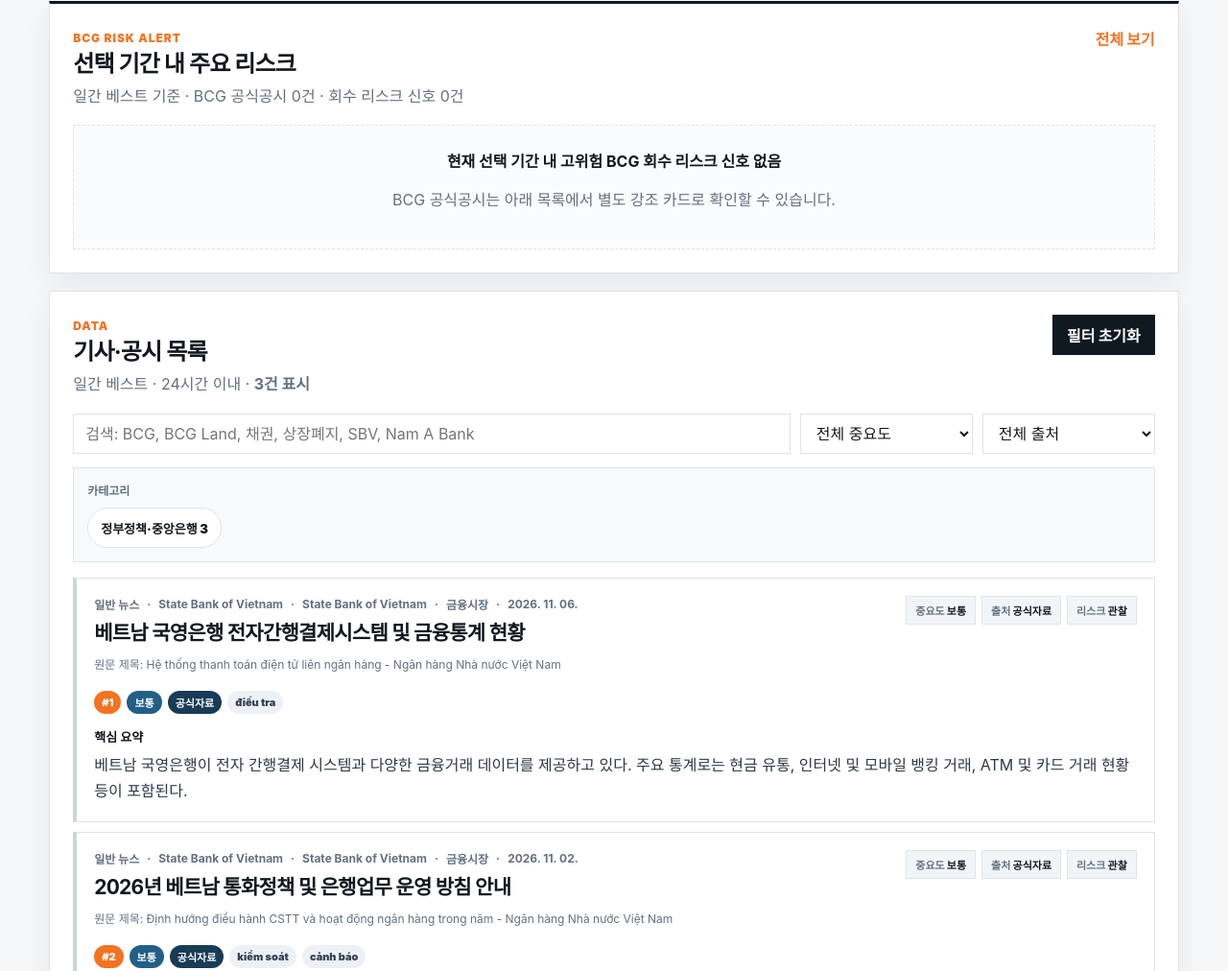
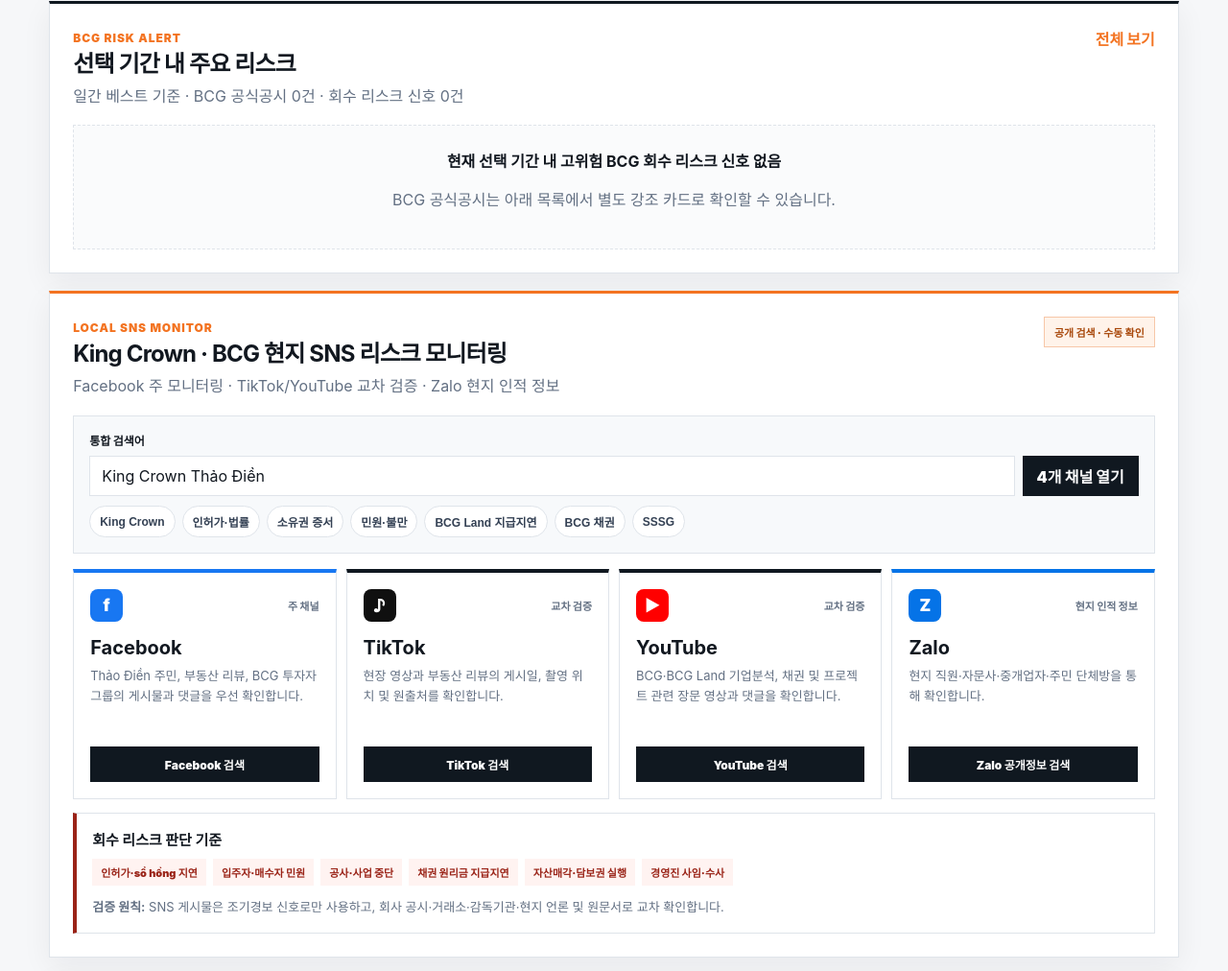
Before and after one commit to jeonys-12/vietnam-economic-newsletter, a website: page index.html in a window 1280 px wide. Shown: the part 436-1448 px from the top of the page at 96% size. Drawn offline with Linux system fonts and the light colour scheme.

Commit message:
Fix SNS monitoring section deployment

```diff
--- a/index.html
+++ b/index.html
@@ -5,7 +5,7 @@
   <meta name="viewport" content="width=device-width, initial-scale=1" />
   <title>베트남 경제 / BCG 뉴스</title>
   <meta name="description" content="베트남 경제정책·금융시장·BCG 공식공시와 Hanwha SSSG 회수 리스크 모니터링 대시보드입니다." />
-  <link rel="stylesheet" href="style.css" />
+  <link rel="stylesheet" href="style.css?v=20260716-sns-v2" />
 </head>
 <body>
   <header class="site-header">
@@ -32,6 +32,7 @@
       </nav>
       <nav class="top-nav" aria-label="Main navigation">
         <a href="#risk-alert">BCG Risk</a>
+        <a href="#sns-monitor">SNS Monitor</a>
         <a href="#data">Data</a>
       </nav>
     </div>
@@ -85,6 +86,64 @@
       <div id="riskAlertList" class="risk-list" aria-live="polite"></div>
     </section>
 
+    <section id="sns-monitor" class="panel sns-panel">
+      <div class="section-title split">
+        <div>
+          <span class="section-kicker">Local SNS Monitor</span>
+          <h2>King Crown · BCG 현지 SNS 리스크 모니터링</h2>
+          <p>Facebook 주 모니터링 · TikTok/YouTube 교차 검증 · Zalo 현지 인적 정보</p>
+        </div>
+        <span class="sns-manual-badge">공개 검색 · 수동 확인</span>
+      </div>
+      <div class="sns-search-box">
+        <label for="snsSearchInput">통합 검색어</label>
+        <div class="sns-search-row">
+          <input id="snsSearchInput" type="search" value="King Crown Thảo Điền" aria-label="SNS 통합 검색어" />
+          <button id="snsSearchAllBtn" class="reset-btn" type="button">4개 채널 열기</button>
+        </div>
+        <div id="snsKeywordButtons" class="sns-keywords" aria-label="추천 검색어">
+          <button type="button" data-sns-query="King Crown Thảo Điền">King Crown</button>
+          <button type="button" data-sns-query="pháp lý King Crown Thảo Điền">인허가·법률</button>
+          <button type="button" data-sns-query="sổ hồng King Crown">소유권 증서</button>
+          <button type="button" data-sns-query="khiếu nại King Crown">민원·불만</button>
+          <button type="button" data-sns-query="BCG Land chậm thanh toán">BCG Land 지급지연</button>
+          <button type="button" data-sns-query="trái phiếu Bamboo Capital">BCG 채권</button>
+          <button type="button" data-sns-query="Sao Sáng Sài Gòn SSSG">SSSG</button>
+        </div>
+      </div>
+      <div class="sns-channel-grid">
+        <article class="sns-channel primary">
+          <div class="sns-channel-head"><span class="sns-icon facebook">f</span><span class="channel-rank">주 채널</span></div>
+          <h3>Facebook</h3>
+          <p>Thảo Điền 주민, 부동산 리뷰, BCG 투자자 그룹의 게시물과 댓글을 우선 확인합니다.</p>
+          <a id="facebookSearchLink" class="sns-open-link" href="https://www.facebook.com/search/posts/?q=King%20Crown%20Th%E1%BA%A3o%20%C4%90i%E1%BB%81n" target="_blank" rel="noopener noreferrer">Facebook 검색</a>
+        </article>
+        <article class="sns-channel verify">
+          <div class="sns-channel-head"><span class="sns-icon tiktok">♪</span><span class="channel-rank">교차 검증</span></div>
+          <h3>TikTok</h3>
+          <p>현장 영상과 부동산 리뷰의 게시일, 촬영 위치 및 원출처를 확인합니다.</p>
+          <a id="tiktokSearchLink" class="sns-open-link" href="https://www.tiktok.com/search?q=King%20Crown%20Th%E1%BA%A3o%20%C4%90i%E1%BB%81n" target="_blank" rel="noopener noreferrer">TikTok 검색</a>
+        </article>
+        <article class="sns-channel verify">
+          <div class="sns-channel-head"><span class="sns-icon youtube">▶</span><span class="channel-rank">교차 검증</span></div>
+          <h3>YouTube</h3>
+          <p>BCG·BCG Land 기업분석, 채권 및 프로젝트 관련 장문 영상과 댓글을 확인합니다.</p>
+          <a id="youtubeSearchLink" class="sns-open-link" href="https://www.youtube.com/results?search_query=King+Crown+Th%E1%BA%A3o+%C4%90i%E1%BB%81n" target="_blank" rel="noopener noreferrer">YouTube 검색</a>
+        </article>
+        <article class="sns-channel local">
+          <div class="sns-channel-head"><span class="sns-icon zalo">Z</span><span class="channel-rank">현지 인적 정보</span></div>
+          <h3>Zalo</h3>
+          <p>현지 직원·자문사·중개업자·주민 단체방을 통해 확인합니다.</p>
+          <a id="zaloSearchLink" class="sns-open-link" href="https://www.google.com/search?q=site%3Azalo.me+King+Crown+Th%E1%BA%A3o+%C4%90i%E1%BB%81n" target="_blank" rel="noopener noreferrer">Zalo 공개정보 검색</a>
+        </article>
+      </div>
+      <div class="sns-risk-guide">
+        <h3>회수 리스크 판단 기준</h3>
+        <div class="sns-risk-tags"><span>인허가·sổ hồng 지연</span><span>입주자·매수자 민원</span><span>공사·사업 중단</span><span>채권 원리금 지급지연</span><span>자산매각·담보권 실행</span><span>경영진 사임·수사</span></div>
+        <p><strong>검증 원칙:</strong> SNS 게시물은 조기경보 신호로만 사용하고, 회사 공시·거래소·감독기관·현지 언론 및 원문서로 교차 확인합니다.</p>
+      </div>
+    </section>
+
     <section id="data" class="panel data-panel">
       <div class="section-title split">
         <div>
@@ -124,6 +183,6 @@
     <a href="#top">TOP</a>
   </footer>
 
-  <script src="app.js"></script>
+  <script src="app.js?v=20260716-sns-v2"></script>
 </body>
 </html>
```
Also changed, not shown: OVERWRITE-INSTRUCTIONS.txt (added, +14 -0 lines), .github/workflows/update-news.yml.
